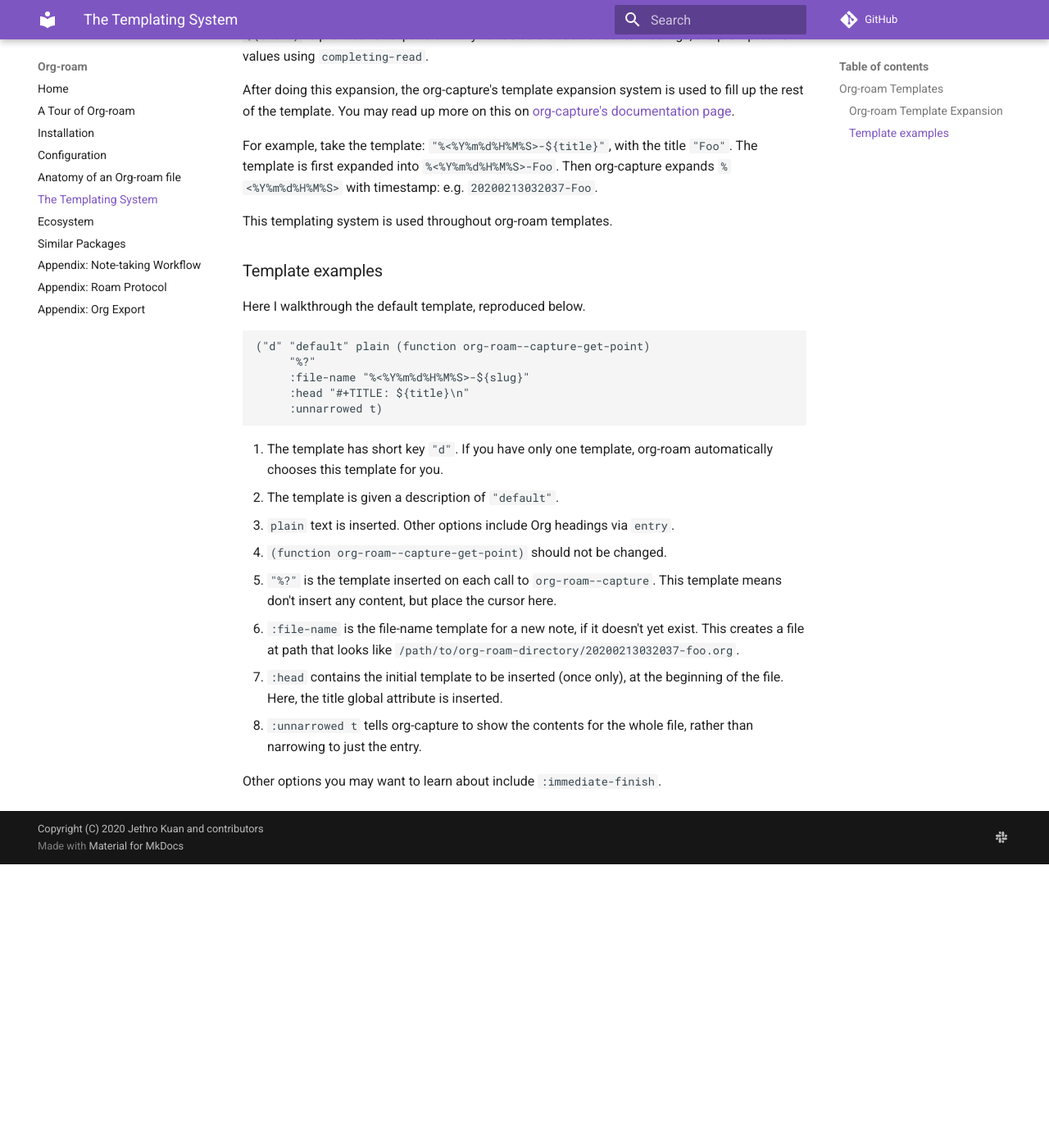
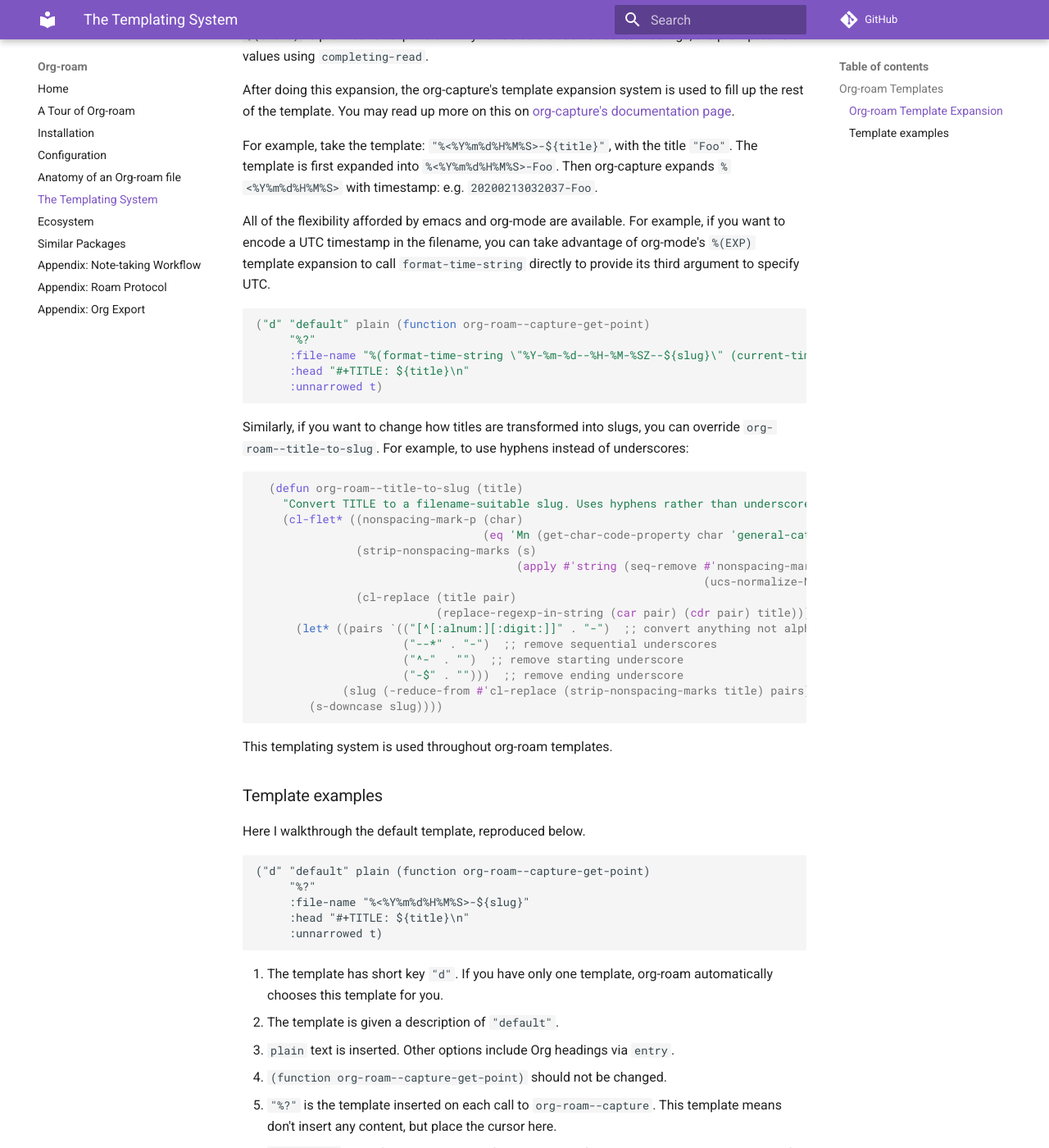
Before and after one commit to org-roam/org-roam, an MkDocs documentation site: the page built from doc/templating.md, in a window 1280 px wide and 1400 px high, scrolled down 875 px. Shown: the whole window at 82% size. Built offline with MkDocs 1.6.1 and Material for MkDocs 9.7.7, drawn with Linux system fonts in a browser that asks for light colours; comment, search, counter and statistics services are not loaded; before the commit the page ends 1929 px from its top, so only the background shows below that.

Commit message:
(docs) Provide examples of using template expansion and function overrides. (#478)

````diff
--- a/doc/templating.md
+++ b/doc/templating.md
@@ -47,6 +47,43 @@
 org-capture expands `%<%Y%m%d%H%M%S>` with timestamp: e.g.
 `20200213032037-Foo`.
 
+All of the flexibility afforded by emacs and org-mode are
+available. For example, if you want to encode a UTC timestamp in the
+filename, you can take advantage of org-mode's `%(EXP)` template
+expansion to call `format-time-string` directly to provide its third
+argument to specify UTC.
+
+``` emacs-lisp
+("d" "default" plain (function org-roam--capture-get-point)
+     "%?"
+     :file-name "%(format-time-string \"%Y-%m-%d--%H-%M-%SZ--${slug}\" (current-time) t)"
+     :head "#+TITLE: ${title}\n"
+     :unnarrowed t)
+```
+
+Similarly, if you want to change how titles are transformed into
+slugs, you can override `org-roam--title-to-slug`. For example, to use
+hyphens instead of underscores:
+
+
+``` emacs-lisp
+  (defun org-roam--title-to-slug (title)
+    "Convert TITLE to a filename-suitable slug. Uses hyphens rather than underscores."
+    (cl-flet* ((nonspacing-mark-p (char)
+                                  (eq 'Mn (get-char-code-property char 'general-category)))
+               (strip-nonspacing-marks (s)
+                                       (apply #'string (seq-remove #'nonspacing-mark-p
+                                                                   (ucs-normalize-NFD-string s))))
+               (cl-replace (title pair)
+                           (replace-regexp-in-string (car pair) (cdr pair) title)))
+      (let* ((pairs `(("[^[:alnum:][:digit:]]" . "-")  ;; convert anything not alphanumeric
+                      ("--*" . "-")  ;; remove sequential underscores
+                      ("^-" . "")  ;; remove starting underscore
+                      ("-$" . "")))  ;; remove ending underscore
+             (slug (-reduce-from #'cl-replace (strip-nonspacing-marks title) pairs)))
+        (s-downcase slug))))
+```
+
 This templating system is used throughout org-roam templates.
 
 ### Template examples
````
